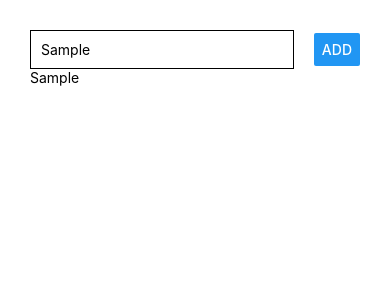
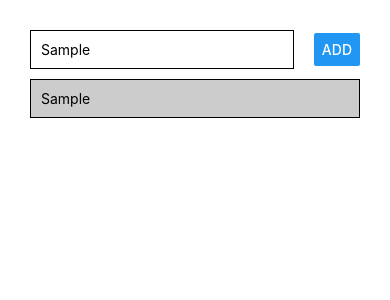
Before and after one commit to MadNeat-O/rn-guide, a React Native app: screen / in a window 390 px wide. Both pictures are taken after typing "Sample" into the empty fields and a click on the button "ADD". Shown: the top 300 px of the page. Built offline with nearby package versions, Linux system fonts and the light colour scheme.

Commit message:
added flatlist and styling for list items

```diff
--- a/App.js
+++ b/App.js
@@ -1,6 +1,6 @@
 import { StatusBar } from 'expo-status-bar';
 import React, { useState } from 'react';
-import { StyleSheet, Text, View, TextInput, Button } from 'react-native';
+import { StyleSheet, Text, View, TextInput, Button, ScrollView, FlatList } from 'react-native';
 
 export default function App() {
   const [enteredGoal, setEnteredGoal] = useState('');
@@ -11,7 +11,9 @@ export default function App() {
   }
 
   const addGoalHandler = () => {
-     setCourseGoals(currentGoals => [...currentGoals, enteredGoal])
+     setCourseGoals(currentGoals => [...currentGoals,
+     { key: Math.random().toString(), val:enteredGoal }
+     ])
   }
 
   return (
@@ -26,9 +28,14 @@ export default function App() {
         />
         <Button title="Add" onPress={addGoalHandler} />
       </View>
-      <View>
-        {courseGoals.map(goal => <Text key={goal}>{goal}</Text>)}
-      </View>
+      <FlatList
+        data={courseGoals}
+        renderItem={itemData => (
+          <View style={styles.listItem}>
+            <Text >{itemData.item.val}</Text>
+          </View>
+        )}
+      />
       <StatusBar style="auto" />
     </View>
   );
@@ -48,5 +55,12 @@ const styles = StyleSheet.create({
     borderColor:'black',
     borderWidth:1,
     padding:10
+  },
+  listItem: {
+    padding: 10,
+    marginVertical: 10,
+    backgroundColor: '#ccc',
+    borderColor: 'black',
+    borderWidth: 1
   }
 })
```
